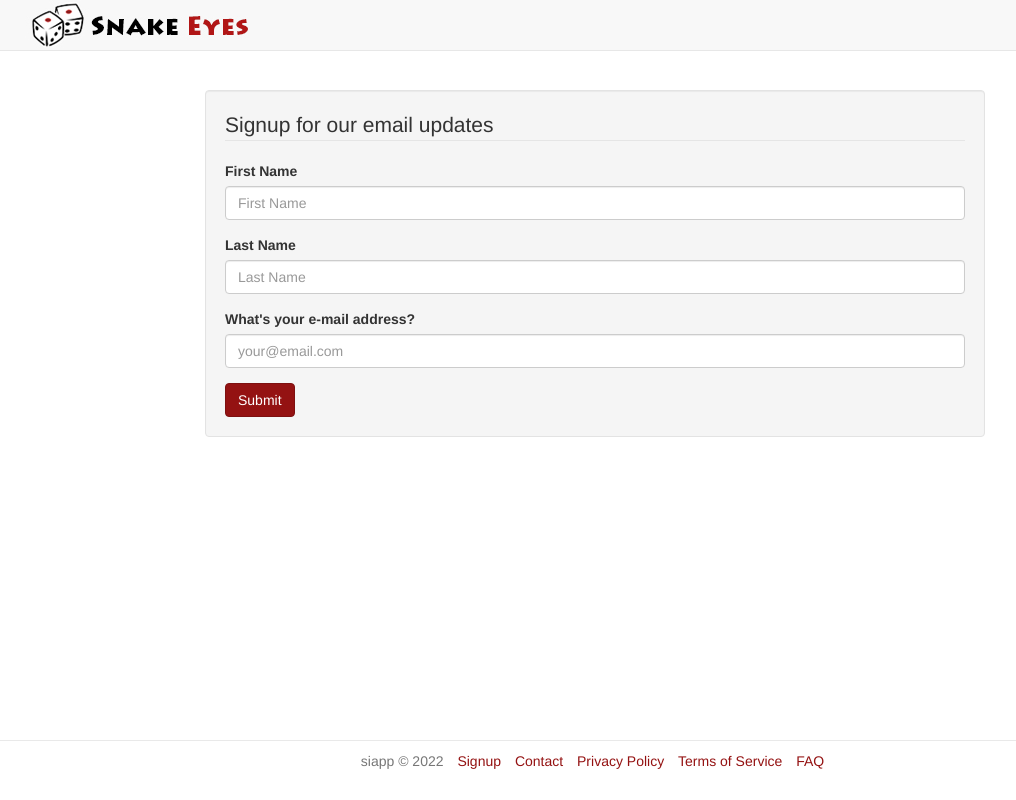
After one commit to saidulislam/siapp-python-crud-template, a Flask app: page /signup in a window 1280 px wide. The commit adds this page. Shown: the whole page, without its empty margins (45-1061 px from the left). Run offline with Flask 2, Linux system fonts and the light colour scheme; some libraries are stand-ins or nearby versions.

Commit message:
added signup form with celery task

```diff
--- a/config/settings.py
+++ b/config/settings.py
@@ -9,8 +9,8 @@ MAIL_SERVER = 'smtp.mailtrap.io'
 MAIL_PORT = 587
 MAIL_USE_TLS = True
 MAIL_USE_SSL = False
-MAIL_USERNAME = 'ff9f2a17770ca8'
-MAIL_PASSWORD = 'c94795d7a9b0b9'
+MAIL_USERNAME = 'asdfasdfasdfasdf'
+MAIL_PASSWORD = 'asdfasdfasdfasdf'
 
 # Celery.
 CELERY_BROKER_URL = 'redis://:devpassword@redis:6379/0'
--- a/siapp/app.py
+++ b/siapp/app.py
@@ -3,10 +3,12 @@ from celery import Celery
 
 from siapp.blueprints.static_pages import page
 from siapp.blueprints.contact import contact
+from siapp.blueprints.signup import signup
 from siapp.extensions import debug_toolbar, mail, csrf
 
 CELERY_TASK_LIST = [
     'siapp.blueprints.contact.tasks',
+    'siapp.blueprints.signup.tasks',
 ]
 
 
@@ -54,6 +56,7 @@ def create_app(settings_override=None):
     # register blueprints
     app.register_blueprint(page)
     app.register_blueprint(contact)
+    app.register_blueprint(signup)
     extensions(app)
 
     return app
--- /dev/null
+++ b/siapp/blueprints/signup/__init__.py
@@ -0,0 +1 @@
+from siapp.blueprints.signup.views import signup
--- /dev/null
+++ b/siapp/blueprints/signup/forms.py
@@ -0,0 +1,11 @@
+from flask_wtf import FlaskForm
+from wtforms.fields import StringField
+from wtforms_components import EmailField
+from wtforms.validators import DataRequired, Length
+
+
+class SignupForm(FlaskForm):
+    first = StringField("First Name", [DataRequired(), Length(3, 254)])
+    last = StringField("Last Name", [DataRequired(), Length(3, 254)])
+    email = EmailField("What's your e-mail address?",
+                       [DataRequired(), Length(3, 254)])
--- /dev/null
+++ b/siapp/blueprints/signup/templates/signup/index.html
@@ -0,0 +1,29 @@
+{% extends 'layouts/base.html' %}
+{% import 'macros/form.html' as f with context %}
+
+{% block title %}Signup for email updates{% endblock %}
+{% block meta_description %}Email signups for updates{% endblock %}
+
+{% block body %}
+  <div class="row">
+    <div class="col-md-8 col-md-offset-2 well">
+      {% call f.form_tag('signup.index') %}
+        <legend>Signup for our email updates</legend>
+
+        {% call f.form_group(form.first, css_class='margin-bottom',
+                             placeholder='First Name') %}
+        {% endcall %}
+
+        {% call f.form_group(form.last, css_class='margin-bottom',
+                             placeholder='Last Name') %}
+        {% endcall %}
+
+        {% call f.form_group(form.email, css_class='margin-bottom',
+                             placeholder='your@email.com') %}
+        {% endcall %}
+
+        <button type="submit" class="btn btn-primary">Submit</button>
+      {% endcall %}
+    </div>
+  </div>
+{% endblock %}
--- /dev/null
+++ b/siapp/blueprints/signup/templates/signup/mail/index.txt
@@ -0,0 +1 @@
+{{first}}|{{last}}|{{ email }}
--- /dev/null
+++ b/siapp/blueprints/signup/views.py
@@ -0,0 +1,28 @@
+from flask import (
+    Blueprint,
+    flash,
+    redirect,
+    request,
+    url_for,
+    render_template)
+
+from siapp.blueprints.signup.forms import SignupForm
+
+signup = Blueprint('signup', __name__, template_folder='templates')
+
+@signup.route('/signup', methods=['GET', 'POST'])
+def index():
+    form = SignupForm()
+
+    if form.validate_on_submit():
+        # This prevents circular imports.
+        from siapp.blueprints.signup.tasks import deliver_signup_email
+
+        deliver_signup_email.delay(request.form.get('first'),
+                                    request.form.get('last'),
+                                    request.form.get('email'))
+
+        flash('Thanks, expect a response shortly.', 'success')
+        return redirect(url_for('signup.index'))
+
+    return render_template('signup/index.html', form=form)
--- a/siapp/templates/layouts/base.html
+++ b/siapp/templates/layouts/base.html
@@ -51,7 +51,9 @@
     <footer class="footer text-center">
       <div class="container">
         <ul class="list-inline">
-          <li class="text-muted">Snake Eyes &copy; 2016</li>
+          <li class="text-muted">siapp &copy; 2022</li>
+          <li><a href="{{ url_for('signup.index') }}">Signup</a></li>
+          <li><a href="{{ url_for('contact.index') }}">Contact</a></li>
           <li><a href="{{ url_for('static_pages.privacy') }}">Privacy Policy</a></li>
           <li><a href="{{ url_for('static_pages.terms') }}">Terms of Service</a></li>
           <li><a href="{{ url_for('static_pages.faq') }}">FAQ</a></li>
```
Also changed, not shown: siapp/blueprints/signup/tasks.py (added, +28 -0 lines).
